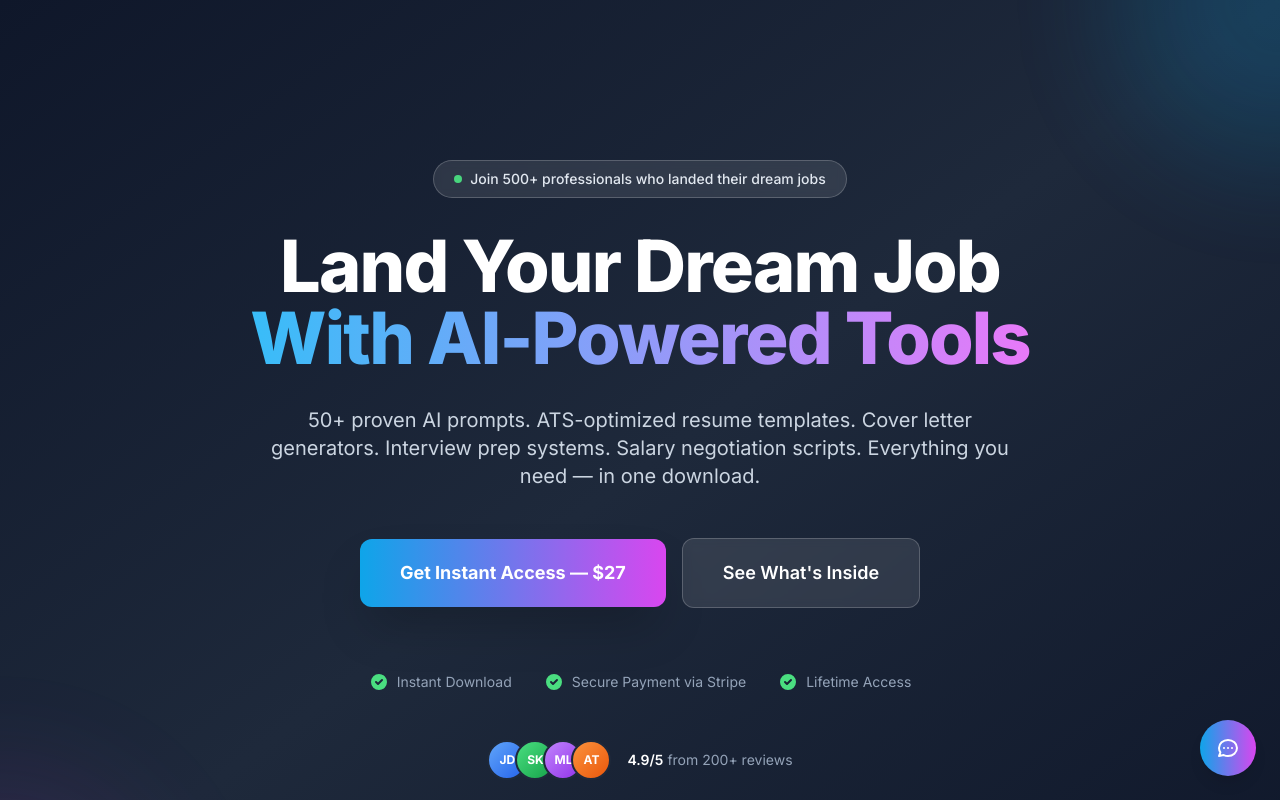
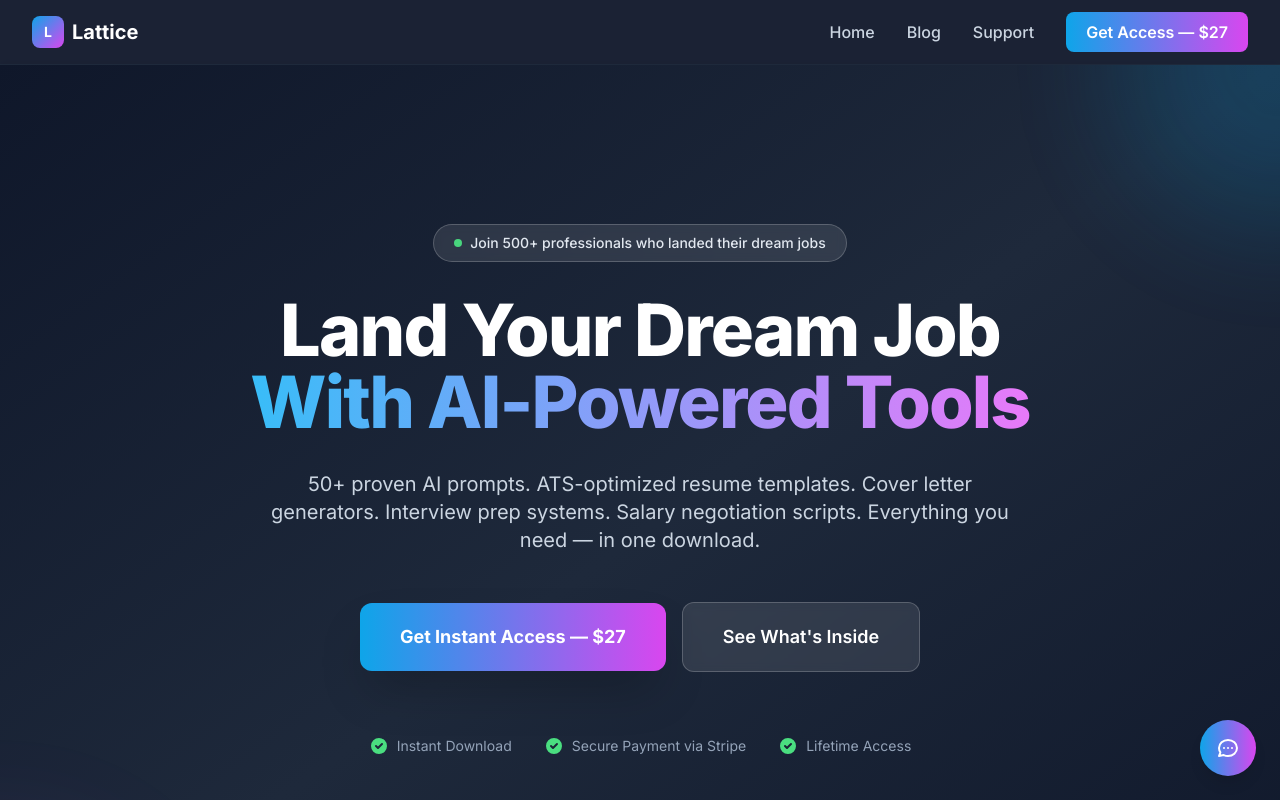
Before and after one commit to oracleforge8-maker/lattice, a Next.js app: page / in a window 1280 px wide. Shown: the top 800 px of the page. Built offline with nearby package versions, Linux system fonts and the light colour scheme.

Commit message:
Add navigation bar for better site navigation

```diff
--- a/src/app/layout.tsx
+++ b/src/app/layout.tsx
@@ -2,6 +2,7 @@
 import { Inter } from 'next/font/google';
 import Script from 'next/script';
 import './globals.css';
+import Navbar from '@/components/Navbar';
 import ChatWidget from '@/components/ChatWidget';
 
 const inter = Inter({ subsets: ['latin'] });
@@ -40,7 +41,10 @@
         </Script>
       </head>
       <body className={inter.className}>
-        {children}
+        <Navbar />
+        <main className="pt-16">
+          {children}
+        </main>
         <ChatWidget />
       </body>
     </html>
--- /dev/null
+++ b/src/components/Navbar.tsx
@@ -0,0 +1,83 @@
+'use client';
+
+import Link from 'next/link';
+import { useState } from 'react';
+
+export default function Navbar() {
+  const [isOpen, setIsOpen] = useState(false);
+
+  return (
+    <nav className="fixed top-0 left-0 right-0 z-50 bg-slate-900/95 backdrop-blur-sm border-b border-slate-800">
+      <div className="max-w-7xl mx-auto px-4 sm:px-6 lg:px-8">
+        <div className="flex items-center justify-between h-16">
+          {/* Logo */}
+          <Link href="/" className="flex items-center gap-2">
+            <div className="w-8 h-8 bg-gradient-to-br from-primary-500 to-accent-500 rounded-lg flex items-center justify-center">
+              <span className="text-white font-bold text-sm">L</span>
+            </div>
+            <span className="text-xl font-bold text-white">Lattice</span>
+          </Link>
+
+          {/* Desktop Navigation */}
+          <div className="hidden md:flex items-center gap-8">
+            <Link href="/" className="text-slate-300 hover:text-white transition-colors font-medium">
+              Home
+            </Link>
+            <Link href="/blog" className="text-slate-300 hover:text-white transition-colors font-medium">
+              Blog
+            </Link>
+            <Link href="/support" className="text-slate-300 hover:text-white transition-colors font-medium">
+              Support
+            </Link>
+            <a
+              href="/#pricing"
+              className="px-5 py-2 bg-gradient-to-r from-primary-500 to-accent-500 text-white font-semibold rounded-lg hover:shadow-lg hover:shadow-primary-500/25 transition-all"
+            >
+              Get Access — $27
+            </a>
+          </div>
+
+          {/* Mobile menu button */}
+          <button
+            onClick={() => setIsOpen(!isOpen)}
+            className="md:hidden text-slate-300 hover:text-white"
+          >
+            {isOpen ? (
+              <svg className="w-6 h-6" fill="none" stroke="currentColor" viewBox="0 0 24 24">
+                <path strokeLinecap="round" strokeLinejoin="round" strokeWidth={2} d="M6 18L18 6M6 6l12 12" />
+              </svg>
+            ) : (
+              <svg className="w-6 h-6" fill="none" stroke="currentColor" viewBox="0 0 24 24">
+                <path strokeLinecap="round" strokeLinejoin="round" strokeWidth={2} d="M4 6h16M4 12h16M4 18h16" />
+              </svg>
+            )}
+          </button>
+        </div>
+
+        {/* Mobile Navigation */}
+        {isOpen && (
+          <div className="md:hidden py-4 border-t border-slate-800">
+            <div className="flex flex-col gap-4">
+              <Link href="/" onClick={() => setIsOpen(false)} className="text-slate-300 hover:text-white transition-colors font-medium">
+                Home
+              </Link>
+              <Link href="/blog" onClick={() => setIsOpen(false)} className="text-slate-300 hover:text-white transition-colors font-medium">
+                Blog
+              </Link>
+              <Link href="/support" onClick={() => setIsOpen(false)} className="text-slate-300 hover:text-white transition-colors font-medium">
+                Support
+              </Link>
+              <a
+                href="/#pricing"
+                onClick={() => setIsOpen(false)}
+                className="px-5 py-2 bg-gradient-to-r from-primary-500 to-accent-500 text-white font-semibold rounded-lg text-center"
+              >
+                Get Access — $27
+              </a>
+            </div>
+          </div>
+        )}
+      </div>
+    </nav>
+  );
+}
```
